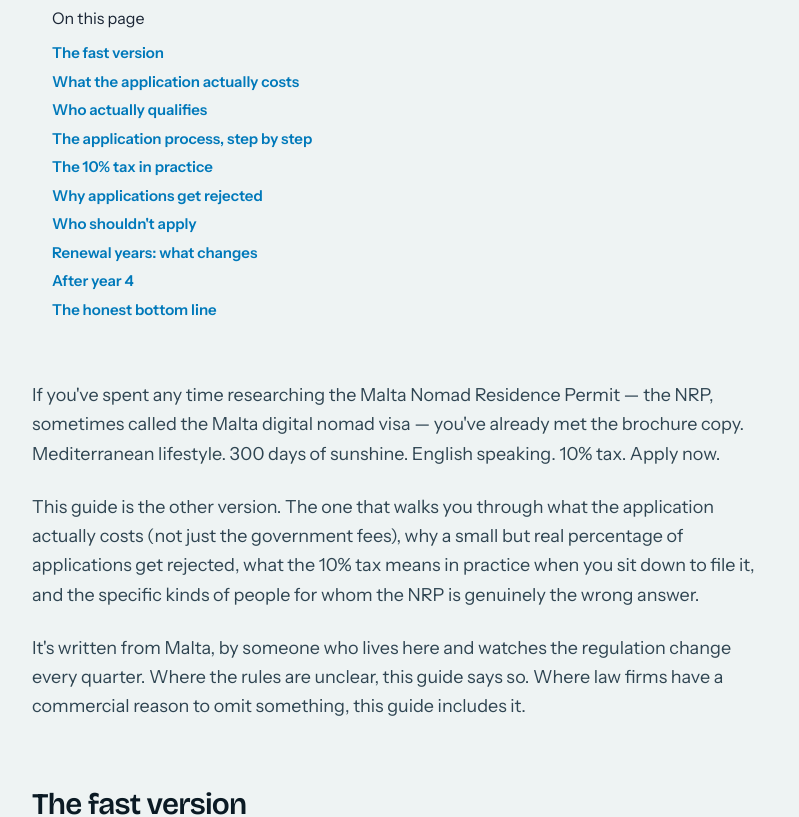
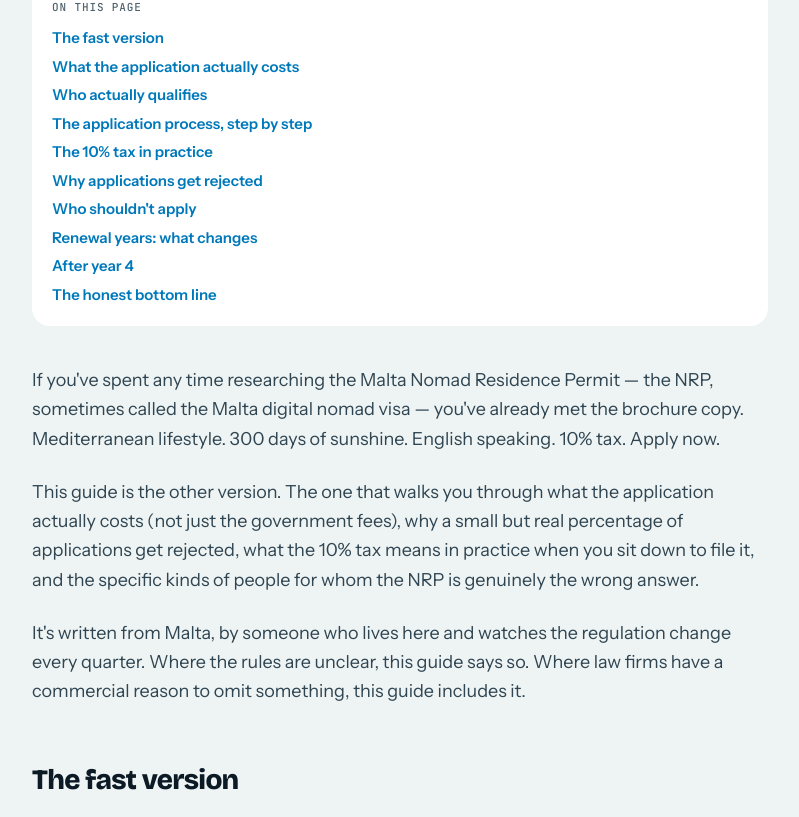
Before and after one commit to licsuj/nomadproject, a React (Vite) app: page /guides/2026-malta-nrp-guide in a window 1280 px wide. Shown: the part 569-1386 px from the top of the page, without its empty margins (240-1039 px from the left). Built offline with nearby package versions, Linux system fonts and the light colour scheme.

Commit message:
Add files via upload

```diff
--- a/src/styles/index.css
+++ b/src/styles/index.css
@@ -3,69 +3,62 @@
 @tailwind utilities;
 
 /* =====================================================
-   Design tokens — Mediterranean editorial palette
-   Mirrors the Lovable UI aesthetic but defined cleanly.
+   NomadMalta — same visual system as spots.nomadmalta.com
+   Colours live in tailwind.config.ts.
    ===================================================== */
 @layer base {
-  :root {
-    /* Surfaces */
-    --background: 42 33% 96%;        /* Soft limestone */
-    --paper: 38 38% 92%;             /* Slightly warmer paper */
-    --border: 35 20% 78%;            /* Muted rule */
-
-    /* Ink (text) */
-    --ink: 215 35% 15%;              /* Deep nautical ink */
-    --ink-soft: 215 25% 30%;         /* Body text */
-    --ink-mute: 215 15% 50%;         /* Captions, metadata */
-
-    /* Accents */
-    --sea: 200 65% 30%;              /* Mediterranean blue, used for links */
-    --accent: 30 80% 45%;            /* Terracotta, used for category labels */
-    --terracotta: 18 65% 50%;        /* Same family, deeper for hero accents */
+  * { border-color: theme('colors.line'); }
+  html { -webkit-font-smoothing: antialiased; -moz-osx-font-smoothing: grayscale; scroll-behavior: smooth; }
+  @media (prefers-reduced-motion: reduce) { html { scroll-behavior: auto; } }
+  body {
+    background-color: theme('colors.salt');
+    color: theme('colors.ink.DEFAULT');
+    font-family: theme('fontFamily.sans');
   }
-
-  * {
-    border-color: hsl(var(--border));
-  }
-
-  html {
-    -webkit-font-smoothing: antialiased;
-    -moz-osx-font-smoothing: grayscale;
-  }
-
-  body {
-    background-color: hsl(var(--background));
-    color: hsl(var(--ink));
-    font-family: theme('fontFamily.sans');
-    font-feature-settings: 'cv02', 'cv03', 'cv04', 'cv11';
-  }
-
-  /* Slightly nicer text rendering for serif headings */
-  h1, h2, h3, h4 {
-    text-rendering: optimizeLegibility;
-  }
+  h1, h2, h3 { text-wrap: balance; }
+  :focus-visible { outline: 3px solid theme('colors.luzzu'); outline-offset: 2px; border-radius: 6px; }
+  ::selection { background: theme('colors.luzzu'); color: theme('colors.ink.DEFAULT'); }
 }
 
-/* =====================================================
-   Custom prose extensions for article body
-   ===================================================== */
 @layer components {
+  /* Small uppercase label, as on the spots pages */
+  .eyebrow { @apply font-mono text-[11px] uppercase tracking-[0.08em] text-ink-mute; }
+  .eyebrow-dark { @apply font-mono text-[11px] uppercase tracking-[0.08em] text-luzzu; }
+  .live-dot { @apply inline-flex items-center gap-2; }
+  .live-dot::before { content: ""; width: 7px; height: 7px; border-radius: 9999px; background: theme('colors.turq'); box-shadow: 0 0 0 3px rgba(34,184,198,.22); }
+
+  .display { @apply font-display font-extrabold tracking-[-0.02em] text-ink; }
+  .display em { @apply not-italic text-sea; }
+
+  .card { @apply bg-card rounded-card; }
+  .btn { @apply inline-flex items-center justify-center gap-2 min-h-[48px] px-5 rounded-[14px] font-bold text-[15px] leading-tight transition-colors no-underline; }
+  .btn-y { @apply btn bg-luzzu text-ink hover:brightness-95; }
+  .btn-ink { @apply btn bg-ink text-white hover:bg-ink-soft; }
+  .btn-o { @apply btn bg-card text-ink border-[1.5px] border-ink hover:bg-salt; }
+  .chip { @apply inline-block rounded-md px-2 py-1 font-mono text-[10.5px] uppercase tracking-wider; }
+
+  .panel-dark { @apply relative overflow-hidden bg-grotto text-on-dark; }
+  .panel-dark::before { content: ""; position: absolute; right: -90px; top: -90px; width: 280px; height: 280px; border-radius: 9999px; background: radial-gradient(circle, rgba(34,184,198,.40), transparent 70%); pointer-events: none; }
+
+  /* Article body */
   .prose-nomadmalta {
     @apply prose prose-lg max-w-none;
-    @apply prose-headings:font-display prose-headings:text-ink;
+    @apply prose-headings:font-display prose-headings:text-ink prose-headings:scroll-mt-24;
     @apply prose-h1:hidden;
-    @apply prose-h2:text-3xl prose-h2:mt-16 prose-h2:mb-6 prose-h2:font-medium prose-h2:tracking-tight;
-    @apply prose-h3:text-xl prose-h3:mt-10 prose-h3:mb-4 prose-h3:font-medium;
+    @apply prose-h2:text-[28px] prose-h2:leading-tight prose-h2:mt-14 prose-h2:mb-5 prose-h2:font-extrabold prose-h2:tracking-tight;
+    @apply prose-h3:text-xl prose-h3:mt-9 prose-h3:mb-3 prose-h3:font-bold;
     @apply prose-p:text-ink-soft prose-p:leading-relaxed;
-    @apply prose-a:text-sea prose-a:no-underline hover:prose-a:underline prose-a:font-medium;
+    @apply prose-a:text-sea prose-a:font-semibold prose-a:underline-offset-2 hover:prose-a:underline prose-a:no-underline;
     @apply prose-strong:text-ink prose-strong:font-semibold;
-    @apply prose-ul:text-ink-soft;
-    @apply prose-li:my-1.5;
-    @apply prose-table:my-8 prose-table:text-sm;
-    @apply prose-thead:border-b-2 prose-thead:border-ink;
-    @apply prose-th:text-left prose-th:font-semibold prose-th:text-ink prose-th:py-3 prose-th:px-4;
-    @apply prose-td:py-3 prose-td:px-4 prose-td:border-b prose-td:border-border prose-td:align-top;
-    @apply prose-blockquote:border-l-4 prose-blockquote:border-accent prose-blockquote:font-display prose-blockquote:italic;
-    @apply prose-hr:border-border prose-hr:my-12;
+    @apply prose-ul:text-ink-soft prose-ol:text-ink-soft prose-li:my-1.5 prose-li:marker:text-sea;
+    @apply prose-table:my-8 prose-table:text-sm prose-table:bg-card prose-table:rounded-card prose-table:overflow-hidden;
+    @apply prose-thead:bg-grotto prose-thead:border-0;
+    @apply prose-th:text-left prose-th:font-semibold prose-th:text-on-dark prose-th:py-3 prose-th:px-4;
+    @apply prose-td:py-3 prose-td:px-4 prose-td:border-b prose-td:border-line prose-td:align-top;
+    @apply prose-blockquote:border-l-4 prose-blockquote:border-luzzu prose-blockquote:bg-card prose-blockquote:rounded-r-xl prose-blockquote:py-1 prose-blockquote:not-italic prose-blockquote:font-medium prose-blockquote:text-ink;
+    @apply prose-hr:border-line prose-hr:my-12;
+    @apply prose-code:text-grotto prose-code:bg-card prose-code:rounded prose-code:px-1 prose-code:before:content-none prose-code:after:content-none;
   }
+  /* Wide tables scroll inside themselves, never the page */
+  .prose-nomadmalta table { display: block; overflow-x: auto; }
 }
```
